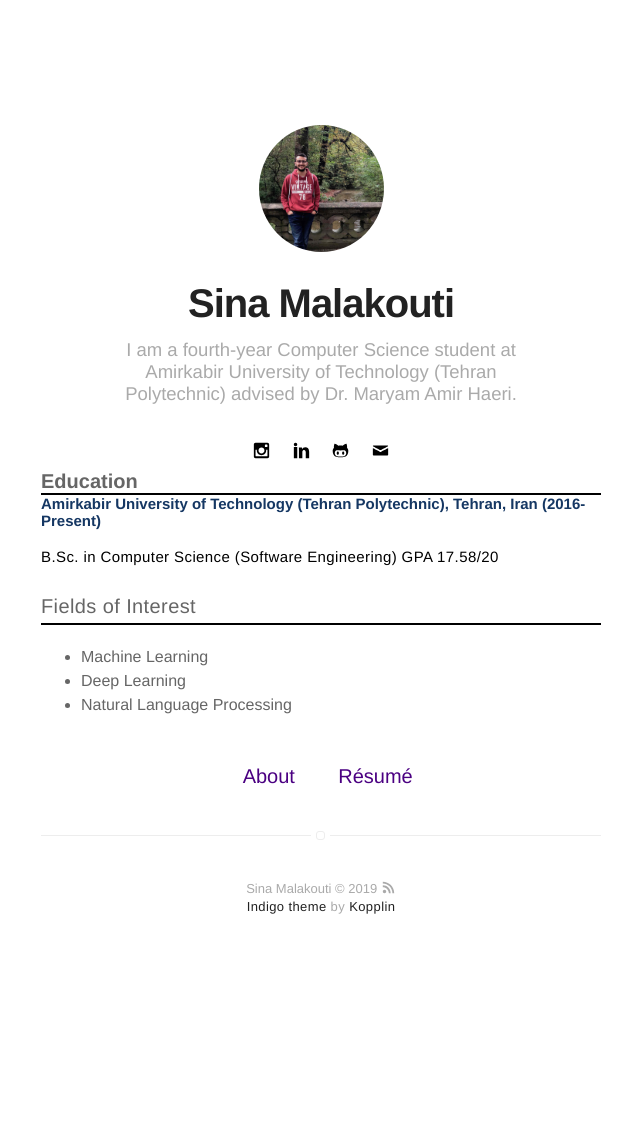
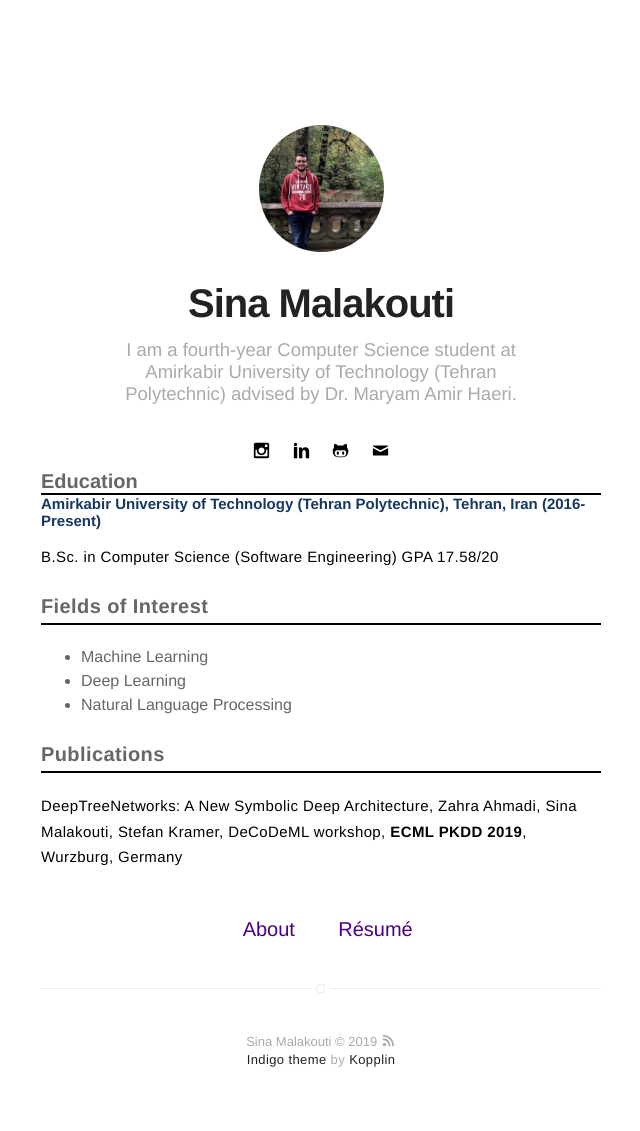
Before and after one commit to sinamalakouti/sinamalakouti.github.io, a Jekyll site: the page built from index.html, in a window 1280 px wide. Shown: the whole page, without its empty margins (319-959 px from the left). Built offline with Jekyll 4.4.1, drawn with Linux system fonts in a browser that asks for light colours; before the commit the page ends 979 px from its top, so only the background shows below that.

Commit message:
just playing around

```diff
--- a/_includes/header.html
+++ b/_includes/header.html
@@ -39,13 +39,18 @@
 
     <div>
         <p class="inf_header"> Fields of Interest</p>
-        <ul class="list-horizontal">
+        <ul class="list-horizontal" style="color: black">
                 <li>Machine Learning</li>
                 <li>Deep Learning</li>
                 <li>Natural Language Processing</li>
         </ul>
 
     </div>
+    <div>
+        <p class="inf_header">Publications</p>
+        <p class="inf_body">DeepTreeNetworks: A New Symbolic Deep Architecture, Zahra Ahmadi, Sina Malakouti, Stefan Kramer, DeCoDeML workshop,
+             <b>ECML PKDD 2019</b>, Wurzburg, Germany</p>
+    </div>
 
 {% endif %}
 
--- a/_sass/components/header.sass
+++ b/_sass/components/header.sass
@@ -35,9 +35,8 @@
             font-weight: 200
 .inf_header
     font-size: 2rem
-    font-weight:bold
+    font-weight: bold
     border-bottom: solid black 2px
-    color:red
 
 .inf_title
     font-size: 1.5rem
```
